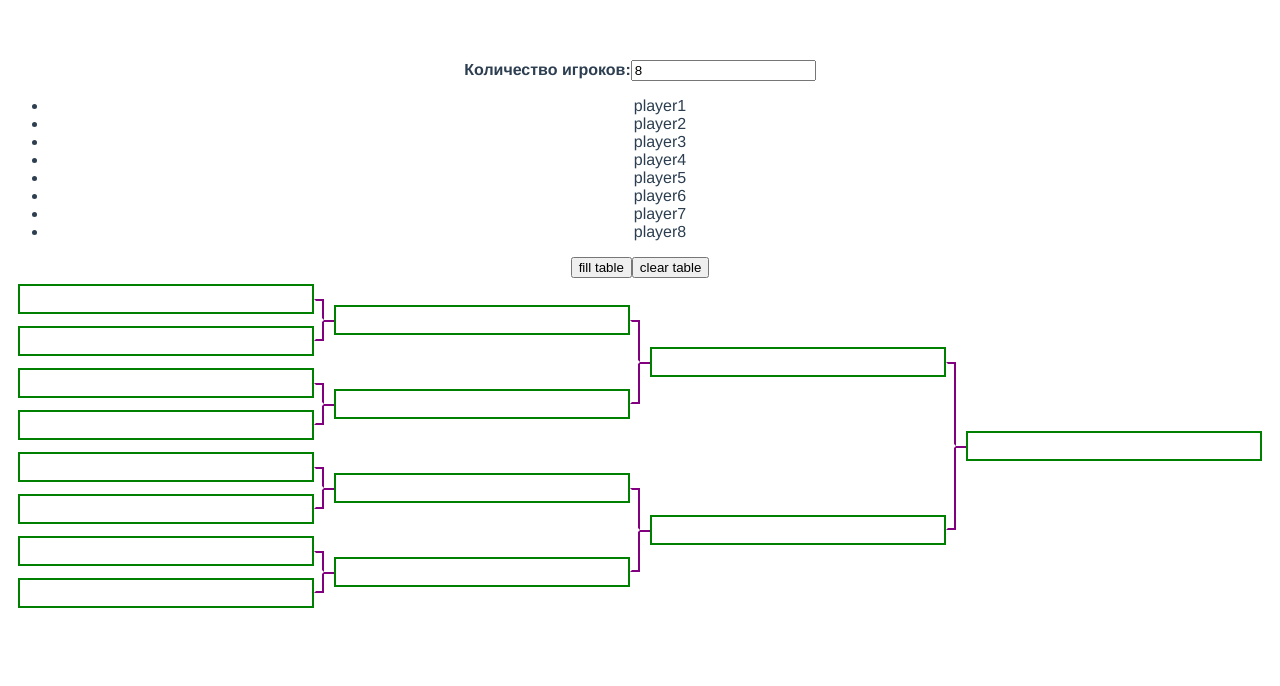
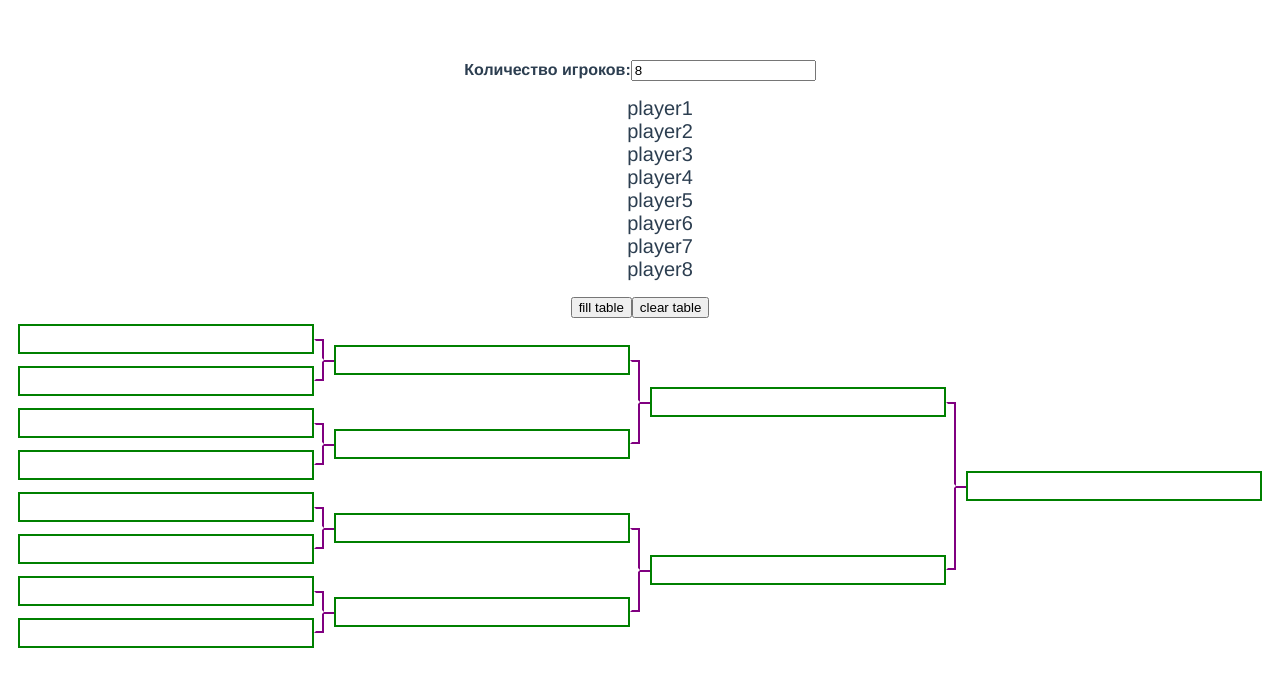
Before and after one commit to Scare01/tournament_table, a Vue app: page / in a window 1280 px wide. Shown: the top 686 px of the page. Built offline with nearby package versions, Linux system fonts and the light colour scheme.

Commit message:
add some style

```diff
--- a/src/App.vue
+++ b/src/App.vue
@@ -4,7 +4,7 @@
       :bracket-size="brackerSize"
       @change-bracket-size="changeBracketSize"
     />
-    <div>
+    <div class="option-block">
       <PlayersList :players="getPlayers()" />
       <div>
         <button @click="fillTable">fill table</button>
@@ -42,6 +42,7 @@ export default {
     changeBracketSize(brackerSize) {
       this.brackerSize = Number(brackerSize, 10);
       this.tableKey += 1;
+      this.clearTable();
     },
     getPlayers() {
       let players = [];
--- a/src/components/list-players.vue
+++ b/src/components/list-players.vue
@@ -1,5 +1,5 @@
 <template>
-  <ul>
+  <ul class="list">
     <li
       v-for="player in players"
       :key="player"
@@ -22,3 +22,12 @@
     },
   }
 </script>
+
+<style scoped>
+  .list {
+    list-style-type: none;
+  }
+  .list > li {
+    font-size: 20px;
+  }
+</style>
```
Lines whose indentation alone changed are shown as unchanged.
